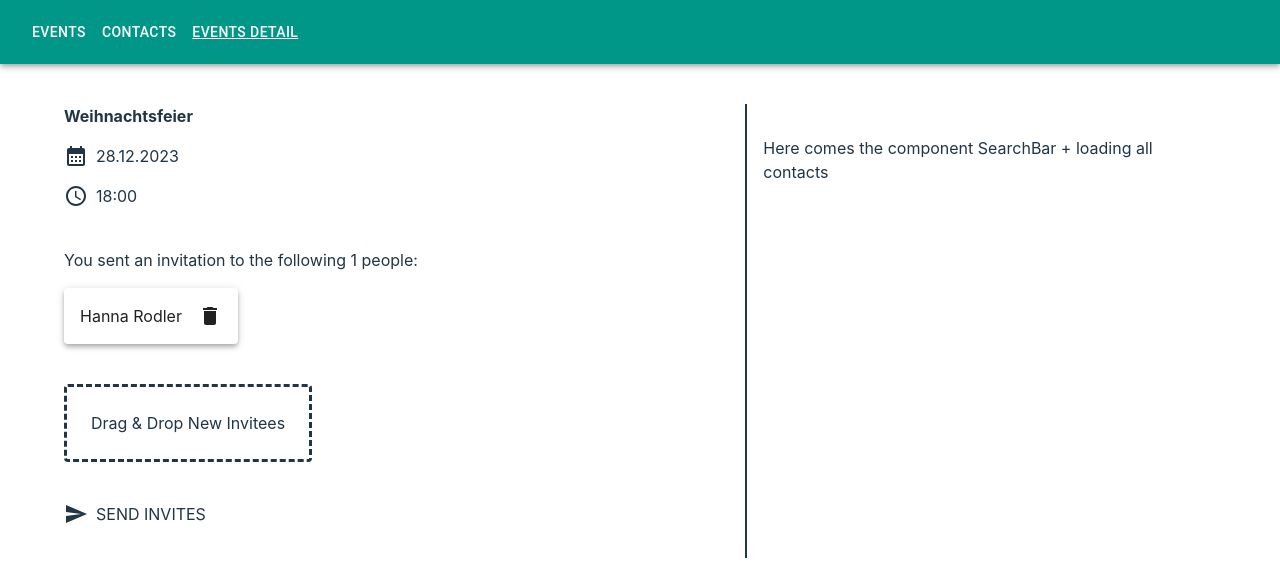
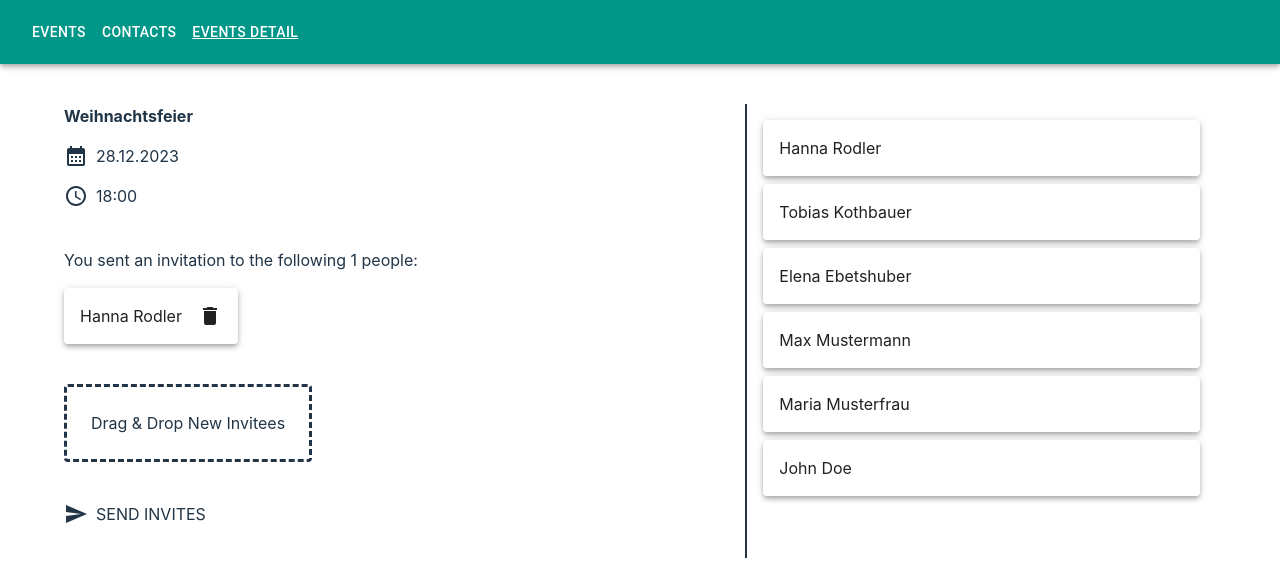
Before and after one commit to hanna-rodler/EventInviter, a React (Vite) app in the folder EventInviter/: page /events/1 in a window 1280 px wide. Shown: the top 562 px of the page. Built offline with nearby package versions, Linux system fonts and the light colour scheme.

Commit message:
feature/event-details: add some contacts

```diff
--- a/EventInviter/src/pages/EventDetailPage.tsx
+++ b/EventInviter/src/pages/EventDetailPage.tsx
@@ -6,6 +6,7 @@ import {Box, Grid, Stack} from "@mui/material";
 import {Event} from '../types/events'
 import { ContactCard } from "../components/ContactCard";
 import {Fragment, useEffect, useState} from "react";
+import {Contact} from "../types/contact";
 
 const EVENTS: Event[] = [
     {
@@ -53,12 +54,59 @@ const EVENTS: Event[] = [
     }
 ]
 
+const CONTACTS: Contact[] = [
+    {
+        id: 1,
+        firstName: "Hanna",
+        lastName: "Rodler",
+        telNumber: "+43 677 62675165",
+        email: "hannah@example.com",
+    },
+    {
+        id: 2,
+        firstName: "Tobias",
+        lastName: "Kothbauer",
+        telNumber: "+43 650 2109448",
+        email: "tobias@example.com",
+    },
+    {
+        id: 3,
+        firstName: "Elena",
+        lastName: "Ebetshuber",
+        telNumber: "+43 664 88440326",
+        email: "elena@example.com",
+    },
+    {
+        id: 4,
+        firstName: "Max",
+        lastName: "Mustermann",
+        telNumber: "+43 664 12345678",
+        email: "max@example.com",
+    },
+    {
+        id: 5,
+        firstName: "Maria",
+        lastName: "Musterfrau",
+        telNumber: "+43 664 87654321",
+        email: "maria@example.com",
+    },
+    {
+        id: 6,
+        firstName: "John",
+        lastName: "Doe",
+        telNumber: "+43 664 12345678",
+        email: "john@example.com",
+    },
+];
+
 type Props = {
     events: Event[];
 };
 
 export const EventDetailPage = ({ events }: Props) => {
     events = EVENTS;
+    let contacts = CONTACTS;
+
     const { id }: { id: string } = useParams();
     const [event, setEvent] = useState(events);
     const isInvitesSent = event[0]?.isInvitesSent || false;
@@ -125,13 +173,22 @@ export const EventDetailPage = ({ events }: Props) => {
 
                 {!isInvitesSent && (
                     <Grid item xs={5}>
-                        <Box sx={{
+                        <Stack gap={1} sx={{
                                 borderLeft: "2px solid",
                                 height: '100%',
-                                padding: 2,
-                            }}>
-                            <p>Here comes the component SearchBar + loading all contacts </p>
-                        </Box>
+                                padding: 2,}}>
+                            {contacts.map(contact => (
+                                <ContactCard
+                                    key={contact.id}
+                                    firstName={contact.firstName}
+                                    lastName={contact.lastName}
+                                    draggable={true}
+                                    showTelNumber={false}
+                                    showEdit={false}
+                                    showDelete={false}
+                                />
+                            ))}
+                        </Stack>
                     </Grid>
                 )}
 
```
